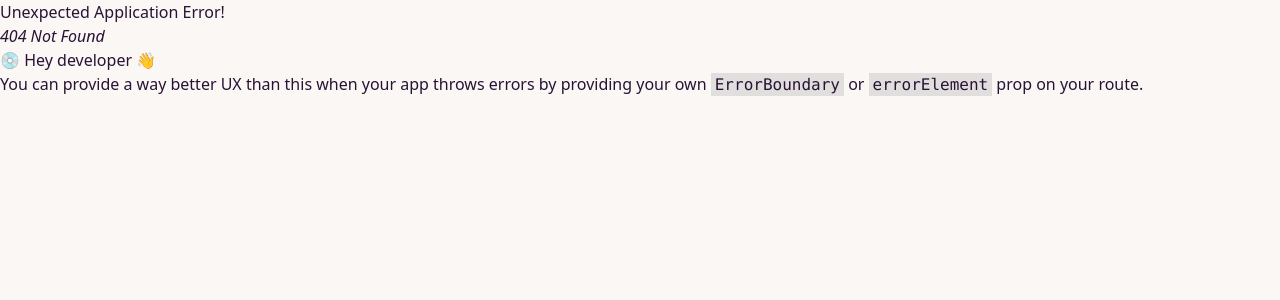
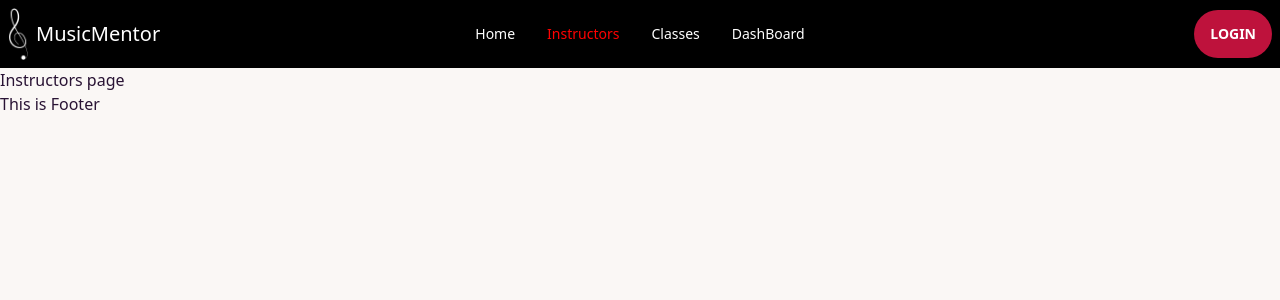
Before and after one commit to KKD98/music-mentor-client, a React (Vite) app: page /instructors in a window 1280 px wide. Before the commit this address had no page. Shown: the top 300 px of the page. Built offline with nearby package versions, Linux system fonts and the light colour scheme.

Commit message:
dynamic title using React Helmet done

```diff
--- a/package.json
+++ b/package.json
@@ -14,6 +14,7 @@
     "match-sorter": "^6.3.1",
     "react": "^18.2.0",
     "react-dom": "^18.2.0",
+    "react-helmet-async": "^1.3.0",
     "react-router-dom": "^6.12.0",
     "sort-by": "^1.2.0"
   },
--- a/src/Routes/Routes.jsx
+++ b/src/Routes/Routes.jsx
@@ -1,6 +1,7 @@
 import { createBrowserRouter } from "react-router-dom";
 import Main from "../Layouts/Main/Main";
 import HomePage from "../components/pages/Home/HomePage/HomePage";
+import Instructors from "../components/pages/Instructors/Instructors";
 
 
 export const router = createBrowserRouter([
@@ -11,6 +12,10 @@ export const router = createBrowserRouter([
         {
             path: "/",
             element: <HomePage></HomePage>
+        },
+        {
+            path: "instructors",
+            element: <Instructors></Instructors>
         }
       ]
     },
--- a/src/components/pages/Home/HomePage/HomePage.jsx
+++ b/src/components/pages/Home/HomePage/HomePage.jsx
@@ -2,10 +2,14 @@ import React from 'react';
 import Banner from '../Banner/Banner';
 import PopularClasses from '../PopularClasses/PopularClasses';
 import PopularInstructors from '../PopularInstructors/PopularInstructors';
+import { Helmet } from 'react-helmet-async';
 
 const HomePage = () => {
     return (
         <div>
+        <Helmet>
+            <title>Home | MusicMentor</title>
+        </Helmet>
             <Banner></Banner>
             <PopularClasses></PopularClasses>
             <PopularInstructors></PopularInstructors>
--- /dev/null
+++ b/src/components/pages/Instructors/Instructors.jsx
@@ -0,0 +1,15 @@
+import React from 'react';
+import { Helmet } from 'react-helmet-async';
+
+const Instructors = () => {
+    return (
+        <div>
+        <Helmet>
+            <title>Instructors | MusicMentor</title>
+        </Helmet>
+            <p>Instructors page</p>
+        </div>
+    );
+};
+
+export default Instructors;
--- a/src/main.jsx
+++ b/src/main.jsx
@@ -4,11 +4,15 @@ import App from './App.jsx'
 import './index.css'
 import { RouterProvider } from "react-router-dom";
 import { router } from './Routes/Routes.jsx';
+import { HelmetProvider } from 'react-helmet-async';
+
 
 ReactDOM.createRoot(document.getElementById('root')).render(
   <React.StrictMode>
-    <div className='max-w-screen-xl mx-auto'>
-      <RouterProvider router={router}></RouterProvider>
-    </div>
+    <HelmetProvider>
+      <div className='max-w-screen-xl mx-auto'>
+        <RouterProvider router={router}></RouterProvider>
+      </div>
+    </HelmetProvider>
   </React.StrictMode>,
 )
```
Also changed, not shown: 1 other file (tests, documents, lock files or other folders).
